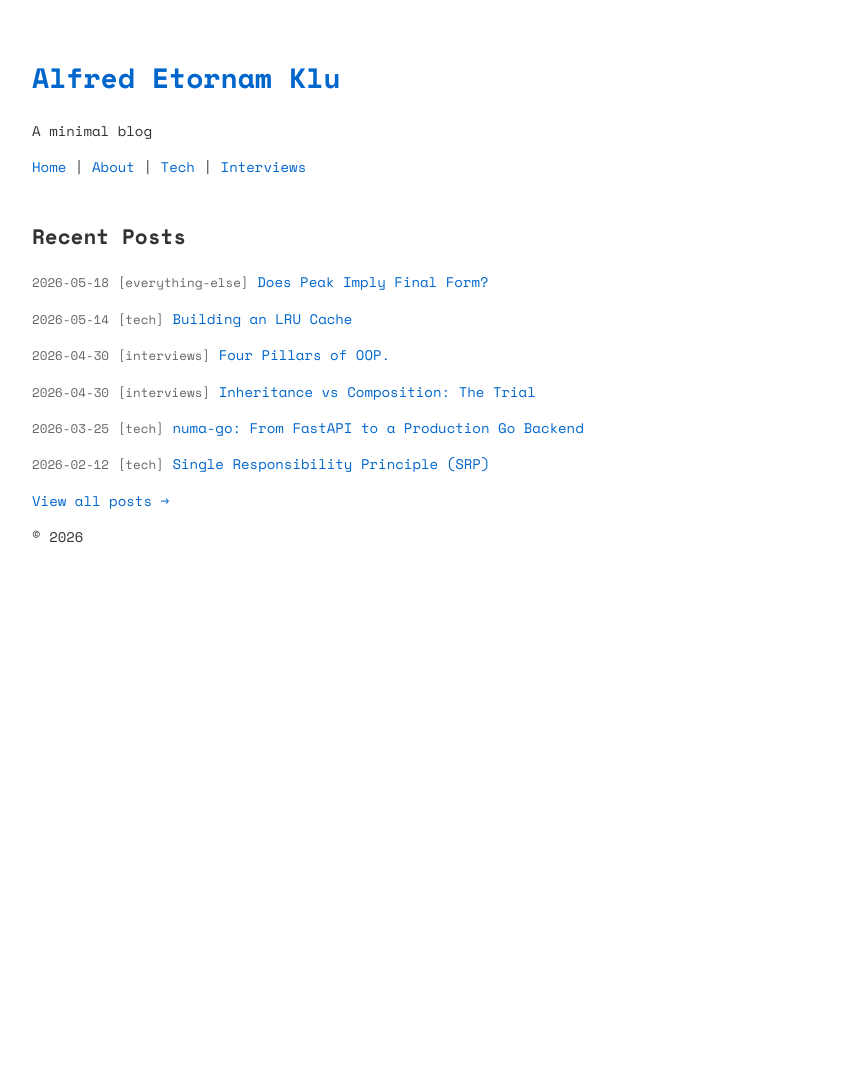
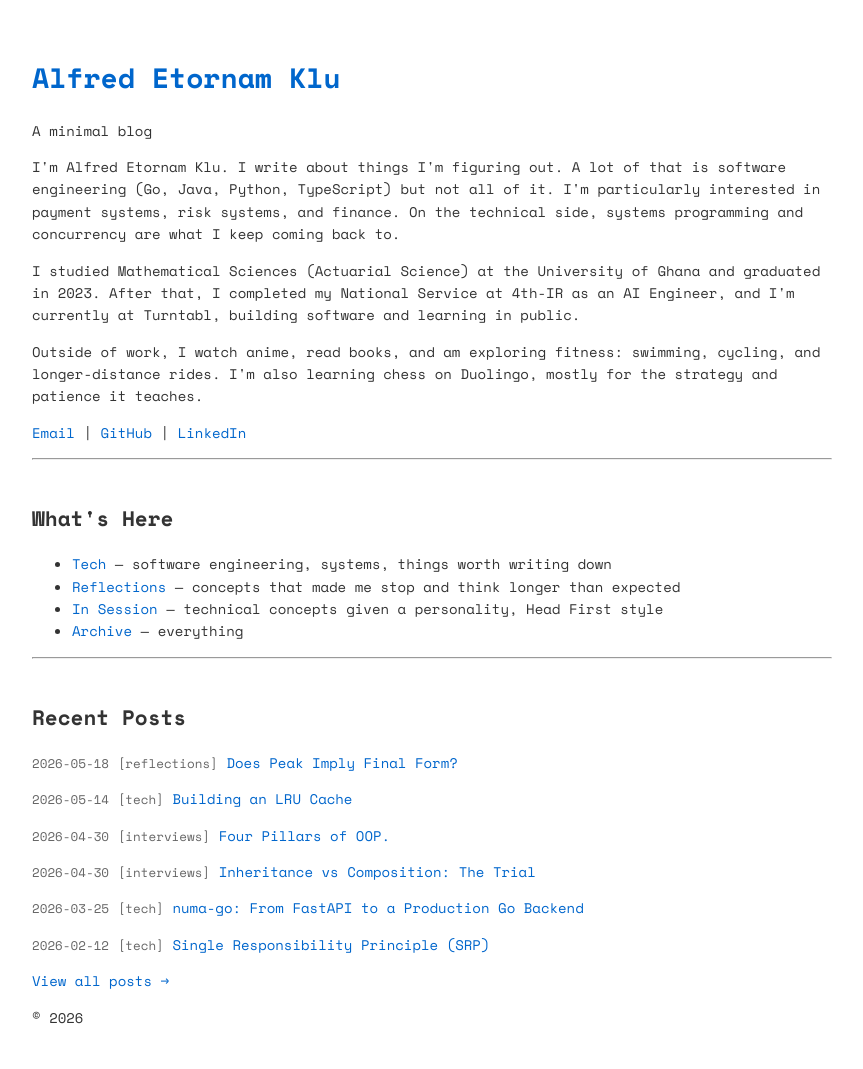
Before and after one commit to etornamklu/etornamklu.github.io, a Jekyll site: the page built from index.html, in a window 1280 px wide. Shown: the whole page, without its empty margins (208-1071 px from the left). Built offline with Jekyll 4.4.1, drawn with Linux system fonts in a browser that asks for light colours; before the commit the page ends 900 px from its top, so only the background shows below that.

Commit message:
Refactor navigation structure in default layout; update categories in hill climbing post and add reflections page

```diff
--- a/_layouts/default.html
+++ b/_layouts/default.html
@@ -12,12 +12,7 @@
 <header>
     <h1><a href="{{ '/' | relative_url }}">{{ site.title }}</a></h1>
     <p>{{ site.description }}</p>
-    <nav>
-        <a href="{{ '/' | relative_url }}">Home</a> |
-        <a href="{{ '/about' | relative_url }}">About</a> |
-        <a href="{{ '/tech' | relative_url }}">Tech</a> |
-        <a href="{{ '/interviews' | relative_url }}">Interviews</a>
-    </nav>
+
 </header>
 
 <main>
--- a/_posts/2026-05-18-hill-climbing-and-life.md
+++ b/_posts/2026-05-18-hill-climbing-and-life.md
@@ -2,7 +2,7 @@
 layout: post
 title: "Does Peak Imply Final Form?"
 date: 2026-05-18
-categories: everything-else
+categories: reflections
 ---
 
 Saturday, 8am. I should be cuddling but secof adey gnash i lef kpone come [Prof. Appati's](https://www.linkedin.com/in/prof-justice-kwame-appati-7a2738156/) Intelligent Systems class, trying to follow a lecture on iterative search algorithms. The first algorithm on the list is hill climbing. He explains it, shows the pseudocode, and moves on. I stay on one slide longer than everyone else. Not because the algorithm is complicated. Because I recognize something.
--- a/index.html
+++ b/index.html
@@ -1,6 +1,43 @@
 ---
 layout: default
 ---
+
+<p>
+  I'm Alfred Etornam Klu. I write about things I'm figuring out.
+  A lot of that is software engineering (Go, Java, Python, TypeScript) but not all of it.
+  I'm particularly interested in payment systems, risk systems, and finance.
+  On the technical side, systems programming and concurrency are what I keep coming back to.
+</p>
+
+<p>
+  I studied Mathematical Sciences (Actuarial Science) at the University of Ghana and graduated in 2023.
+  After that, I completed my National Service at 4th-IR as an AI Engineer, and I'm currently at Turntabl,
+  building software and learning in public.
+</p>
+
+<p>
+  Outside of work, I watch anime, read books, and am exploring fitness: swimming, cycling, and longer-distance rides.
+  I'm also learning chess on Duolingo, mostly for the strategy and patience it teaches.
+</p>
+
+<p>
+  <a href="mailto:03etornam@gmail.com">Email</a> |
+  <a href="https://github.com/etornamklu">GitHub</a> |
+  <a href="https://linkedin.com/in/etornamklu">LinkedIn</a>
+</p>
+
+<hr>
+
+<h2>What's Here</h2>
+
+<ul class="category-list">
+  <li><a href="{{ '/tech' | relative_url }}">Tech</a> — software engineering, systems, things worth writing down</li>
+  <li><a href="{{ '/reflections' | relative_url }}">Reflections</a> — concepts that made me stop and think longer than expected</li>
+  <li><a href="{{ '/in-session' | relative_url }}">In Session</a> — technical concepts given a personality, Head First style</li>
+  <li><a href="{{ '/archive' | relative_url }}">Archive</a> — everything</li>
+</ul>
+
+<hr>
 
 <h2>Recent Posts</h2>
 
```
Also changed, not shown: in-session.md (added, +21 -0 lines), reflections.md (added, +17 -0 lines).
